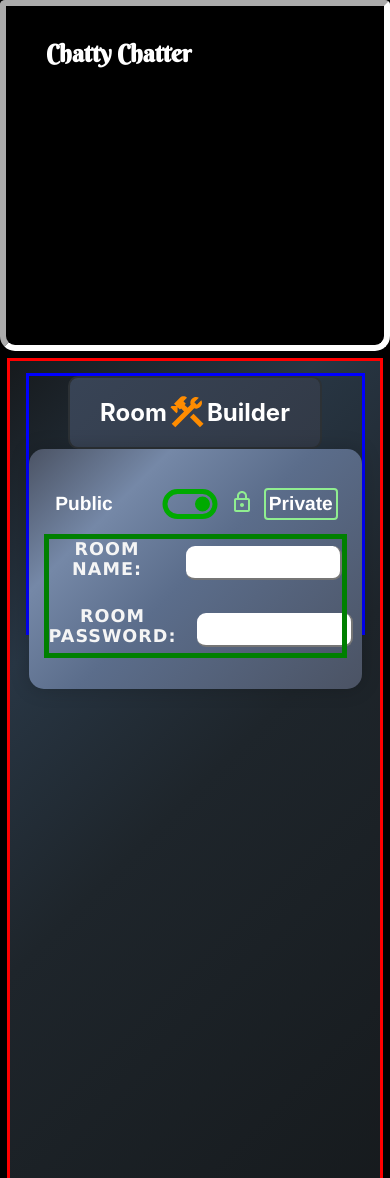
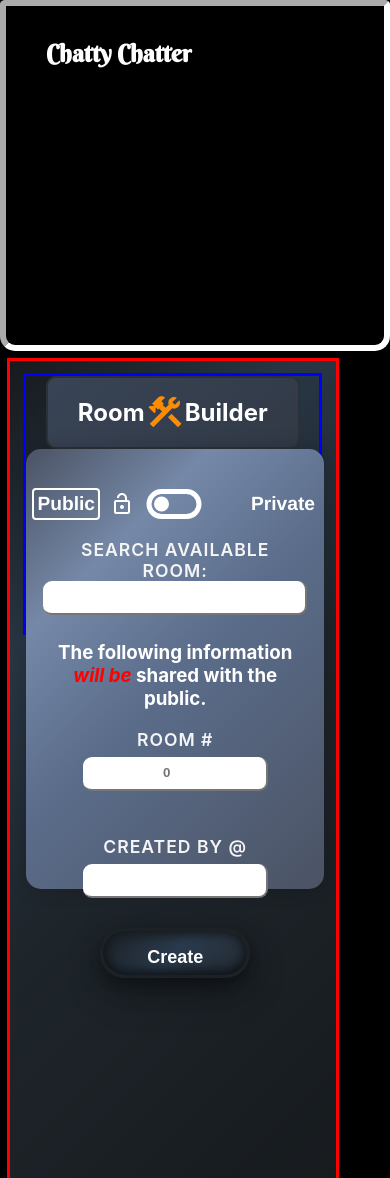
Before and after one commit to Tanner-Davison/Chatty_Chatter, a React (Create React App) app: page /createroom/0 in a window 390 px wide. Shown: the top 1178 px of the page. Built offline with nearby package versions, Linux system fonts and the light colour scheme.

Commit message:
styled create room added func

```diff
--- a/src/components/Header/Header.js
+++ b/src/components/Header/Header.js
@@ -5,6 +5,7 @@ import { useState,useEffect } from "react";
 
 const Header = ({ joinRoom, roomChanger, room, }) => {
   const location = useLocation();
+  const currentLocation = window.location.href.toString();
 
   const usernameLocal = JSON.parse(sessionStorage.getItem("username"));
   const [visible, setVisible] = useState(true);
@@ -23,6 +24,8 @@ const Header = ({ joinRoom, roomChanger, room, }) => {
 
 
     useEffect(()=>{
+      console.log(currentLocation);
+
       const timer = setTimeout(()=>{
         setVisible(false);
       },5000);
@@ -81,7 +84,7 @@ const Header = ({ joinRoom, roomChanger, room, }) => {
           </>
         )}
       </ul>
-      {usernameLocal && (
+      {usernameLocal && !currentLocation.includes('createroom')&&(
         <div className={"create_room_container"}>
           <h2 style={{ color: "white" }}>Public Search</h2>
           <input
--- a/src/components/Utility-mainRoom/CreateRoom.css
+++ b/src/components/Utility-mainRoom/CreateRoom.css
@@ -73,24 +73,37 @@ form h3{
     margin: 0 auto;
 }
 .question-wrapper.dark-mode{
-min-height: 200px;
+min-height: 300px;
 }
 #number-value{
     display:flex;
-    width:85%;
-    gap:10px;
-    flex-direction: row;
+    width:100%;
+    gap:0px;
+    flex-direction:column;
     align-items: center;
     justify-content: flex-end;
 }
 #name-value{
     display:flex;
-    flex-direction: row;
-    width: 85%;
-    gap:10px;
+    flex-direction: column;
+    width: 100%;
+    gap:0px;
+    white-space: nowrap;
     align-items: center;
     justify-content:flex-end;
 }
+#public-number{
+    font-weight: 700;
+    width: fit-content;
+    text-align: center;
+
+}
+#public-name{
+    font-weight: 700;
+    width: fit-content;
+    text-align: center;
+}
+
 .toggle-wrapper{
   position: relative;
   display: flex;
@@ -127,21 +140,41 @@ min-height: 200px;
     outline: 5px solid green;
 
 }
+#room-lookup{
+    display: flex;
+    flex-direction: row;
+}
+.private-room-inputs input{
+    width:45%;
+}
+.private-room-inputs label{
+    display: flex;
+
+    align-items: center;
+    justify-content: flex-end;
+    white-space: nowrap;
+    gap:20px;
+
+}
 .private-room-inputs{
     display:flex;
-    flex-direction:row;
-    justify-content:space-between;
+    flex-direction:column;
+    justify-self:flex-start;
+    flex-wrap: wrap;
     gap:20px;
     align-items: center;
-   font-family:'Lucida Sans', 'Lucida Sans Regular', 'Lucida Grande', 'Lucida Sans Unicode', Geneva, Verdana, sans-serif;
-   width: auto;
+    font-family:'Lucida Sans', 'Lucida Sans Regular', 'Lucida Grande', 'Lucida Sans Unicode', Geneva, Verdana, sans-serif;
+    width: auto;
     box-sizing: border-box;
 }
 .private-info{
     display:flex;
     flex-direction: column;
 }
+#room-lookup{
+    flex-direction: column;
 
+}
  .submit-button {
   width: 150px;
   height: 50px;
@@ -190,6 +223,7 @@ min-height: 200px;
     border-radius:10px;
     height:86px ;
 }
+
 .form-wrapper{
     margin:10px;
     align-items: center;
@@ -204,5 +238,10 @@ min-height: 200px;
     flex-wrap: wrap;
     gap:0px;
 }
+#name-value{
+    flex-direction: column;
+    gap:0px;
+    margin-top:25px;
+}
 
 }
--- a/src/components/Utility-mainRoom/CreateRoom.js
+++ b/src/components/Utility-mainRoom/CreateRoom.js
@@ -1,44 +1,44 @@
-import {LoginContext} from '../contexts/LoginContext';
+import { useState, useContext, useEffect } from "react";
+import { useNavigate } from "react-router-dom";
+import { LoginContext } from "../contexts/LoginContext";
 import toggleOff from "./svgs/toggleOff.svg";
 import { useParams } from "react-router-dom";
-import { useState,useContext, useEffect } from "react";
 import toggleOn from "./svgs/toggleOn.svg";
 import lockOpen from "./svgs/lockOpen.svg";
+import CategoryOptions from "./categoryOptions";
 import locked from "./svgs/locked.svg";
 import Header from "../Header/Header";
 import build from "./svgs/build.svg";
 import "./CreateRoom.css";
 
 const CreateRoom = (props) => {
-	const {
-		userLoginInfo,
-	} = useContext(LoginContext);
+  const { userLoginInfo } = useContext(LoginContext);
   const [roomPassword, setRoomPassword] = useState("");
-	const [privateRoom, setPrivateRoom] = useState(true);
+  const [privateRoom, setPrivateRoom] = useState(false);
+  const [searchValue, setSearchValue] = useState("");
   const [roomName, setRoomName] = useState("");
-	const [category, setCategory]= useState('')
+  const categoryKeys = Object.keys(CategoryOptions);
+  const [password, setPassword] = useState("");
+  const [isPasswordVisible, setIsPasswordVisible] = useState(false);
+  const [category, setCategory] = useState("");
+  const navigate = useNavigate();
   let { room } = useParams();
-	const categoryOptions = [
-		"General",
-		"Discussions",
-		'Technology',
-		'Entertainment',
-		"Gaming",
-		'Sports',
-		'Books and Literature',
-		"Travel",
-		"Food and Cooking",
-		"Health and Fitness",
-		"Art and Creativity",
-		"Science and Nature",
-		"Politics and News",
-		"Education",
-		"Parenting",
-		"Music and Instruments",
-	]
+
   const handlePublicSubmit = () => {
     //do something
+  };
+  const handleInputChange = (event) => {
+    setPassword(event.target.value);
+  };
+
+  const handleKeyPress = (event) => {
+    if (event.key === "Enter") {
+      // Prevent the form from submitting (if inside a form)
+      event.preventDefault();
+      // Toggle the visibility of the password
+      setIsPasswordVisible(!isPasswordVisible);
     }
+  };
   return (
     <>
       <Header />
@@ -47,11 +47,7 @@ const CreateRoom = (props) => {
         <div className={"wrapper"}>
           <div id={"header-border"}>
             <h2>Room</h2>
-						<img
-							src={build}
-							alt={"icon"}
-							height={40}
-						/>
+            <img src={build} alt={"icon"} height={40} />
             <h2>Builder</h2>
           </div>
           <div
@@ -97,57 +93,85 @@ const CreateRoom = (props) => {
             {privateRoom && (
               <>
                 <div className={"private-wrapper"}>
+                  <content>
+                    <p>
+                      Private rooms are Locked to the public by a custom key.
+                    </p>
+                  </content>
                   <div className={"private-room-inputs"}>
-										<label htmlFor={"name"}> Room Name:</label>
+                    <label htmlFor={"name"}>
+                      {" "}
+                      Room Name:
                       <input
-											type='text'
-											id='name'
-											style={{ width: "150px" }}
+                        type="text"
+                        id="name"
                         onChange={(e) => setRoomName(e.target.value)}
                         value={roomName}
                       />
+                    </label>
+                    <div className={"private-room-inputs"}>
+                      <label htmlFor={"room-password"}>
+                        Room Key:
+                        <input
+                          type={isPasswordVisible ? "text" : "password"}
+                          id={"room-password"}
+                          value={
+                            isPasswordVisible
+                              ? password
+                              : "•".repeat(password.length)
+                          }
+                          onChange={handleInputChange}
+                          keyPress={handleKeyPress}
+                        />
+                      </label>
                     </div>
-									<div className={"private-room-inputs"}>
-										<label htmlFor={"room-password"}> room password:</label>
-										<input
-											type='text'
-											id='room-password'
-											style={{ width: "150px" }}
-											onChange={(e) => setRoomPassword(e.target.value)}
-											value={roomPassword}
-											required
-										/>
                   </div>
                 </div>
               </>
             )}
             {!privateRoom && (
               <>
+                {room === "0" && (
+                  <div>
+                    <label id="room-lookup">
+                      Search Available Room:
+                      <input
+                        type="number"
+                        value={searchValue}
+                        onChange={(e) => setSearchValue(e.target.value)}
+                      />
+                    </label>
+                  </div>
+                )}
+                {room !== "0" && (
                   <div>
                     <content>
                       <h4>
-											Room <span style={{ color: "skyblue" }}>{room}</span> is
-											<span style={{ color: "lightgreen", fontWeight: "800" }}>
-
-												available!
+                        Congrats! Room{" "}
+                        <span style={{ color: "skyblue" }}>{room}</span> is
+                        <span
+                          style={{ color: "lightgreen", fontWeight: "800" }}>
+                          {" "}
+                          Available!
                         </span>
-
-											<br></br> Create a free public room!
+                        <br></br> Create a free public room!<br></br>
+                        or toggle the switch to private.
                       </h4>
                     </content>
-									<label for='cetegory-list'>Category:</label>
+                    <label for="cetegory-list">Category:</label>
 
                     <select
-										name='Category'
-										id='category-list'
+                      name="Category"
+                      id="category-list"
                       onChange={(e) => setCategory(e.target.value)}>
-										<option value=''>--Please choose an option--</option>
-										{categoryOptions.map((cat) => {
+                      <option value="">--Please choose an option--</option>
+                      {categoryKeys.map((cat) => {
                         return <option value={cat}>{cat}</option>;
                       })}
                     </select>
                   </div>
-								{category !== "" && !privateRoom && (
+                )}
+                {categoryKeys !== "" && !privateRoom && (
                   <div>
                     <h3>
                       The following information <br></br>{" "}
@@ -159,36 +183,30 @@ const CreateRoom = (props) => {
                     </h3>
                     <div className={"private-info"}>
                       <div id={"number-value"}>
-												<label htmlFor={"number-value"}>room # </label>
+                        <label htmlFor={"public-number"}>room # </label>
                         <input
-													type='number'
-													id={"number-value"}
+                          type="number"
+                          id={"public-number"}
                           placeholder={room}
-													style={{
-														width: "50px",
-														textAlign: "center",
-														fontSize: "20px",
-													}}
                           readOnly
                         />
                       </div>
+					  <br></br>
                       <div id={"name-value"}>
                         <label htmlFor={"public-name"}>Created By @ </label>
 
                         <input
-													type='name'
+                          type="name"
                           id={"public-name"}
                           placeholder={userLoginInfo.username}
-													style={{ width: "50px", textAlign: "center" }}
                           readOnly
                         />
                       </div>
                     </div>
                     <button
-											type='submit'
-											className={'submit-button'}
-											onClick={() => handlePublicSubmit}
-										>
+                      type="submit"
+                      className={"submit-button"}
+                      onClick={() => handlePublicSubmit}>
                       Create
                     </button>
                   </div>
--- /dev/null
+++ b/src/components/Utility-mainRoom/categoryOptions.js
@@ -0,0 +1,20 @@
+const CategoryOptions = {
+  General: "General",
+  Discussions: "Discussions",
+  Technology: "Technology",
+  Entertainment: "Entertainment",
+  Gaming: "Gaming",
+  Sports: "Sports",
+  BooksAndLiterature: "Books and Literature",
+  Travel: "Travel",
+  FoodAndCooking: "Food and Cooking",
+  HealthAndFitness: "Health and Fitness",
+  ArtAndCreativity: "Art and Creativity",
+  ScienceAndNature: "Science and Nature",
+  PoliticsAndNews: "Politics and News",
+  Education: "Education",
+  Parenting: "Parenting",
+  MusicAndInstruments: "Music and Instruments",
+};
+
+export default CategoryOptions;
```
Also changed, not shown: src/components/MainRoom.js (+6 -7 lines). Lines whose indentation alone changed are shown as unchanged.
